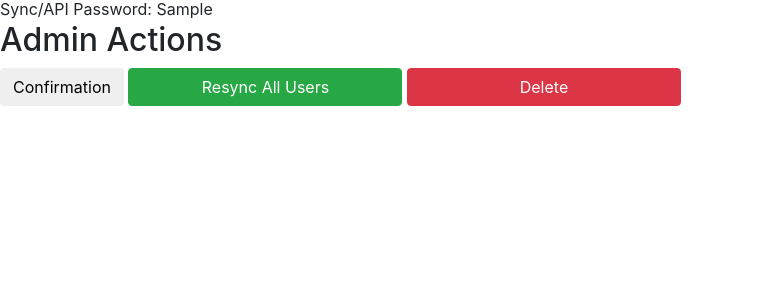
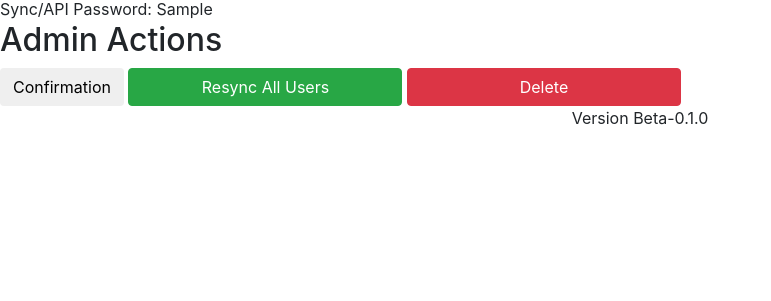
Before and after one commit to graysonhead/MADST, a Flask app: page /admin/org in a window 1280 px wide. Shown: the part 600-901 px from the top of the page, without its empty margins (0-771 px from the left). Run offline with Flask 2, Linux system fonts and the light colour scheme; tables that the repository leaves empty hold one stand-in row (values such as "Sample post"); parts of the project's set-up code (start-up, migrations or seed data) failed here and were passed over; some libraries are stand-ins or nearby versions.

Commit message:
MADST-14 Added version number to bottom of all screens.

```diff
--- a/app/templates/base.html
+++ b/app/templates/base.html
@@ -53,6 +53,7 @@
     <script src="/static/js/popper.js"></script>
     <script src="/static/js/bootstrap.js"></script>
     <script src="/static/js/bootstrap-confirmation.js"></script>
+<div><center>Version {{ version_number }}</center></div>
 <script>
 $('[data-toggle=confirmation]').confirmation({
   rootSelector: '[data-toggle=confirmation]',
--- a/app/views.py
+++ b/app/views.py
@@ -1,5 +1,5 @@
 from flask import render_template, flash, redirect, url_for, request
-from app import app, db, models, g, login_manager, login_user, logout_user, login_required, current_user
+from app import app, db, models, g, login_manager, login_user, logout_user, login_required, current_user, version_number
 from .decorators import required
 from .forms import \
 	LoginForm, \
@@ -108,8 +108,10 @@ def index():
 		friendly_name=friendly_name.title(),
 		user=g.user,
 		form=form,
+		version_number=version_number,
 		title='Home'
 	)
+
 
 @required('Admin')
 @login_required
@@ -144,16 +146,21 @@ def admin_orgs():
 			'admin_orgs.html',
 			title='Organization Admin',
 			form=form,
+			version_number=version_number,
 			orgs=orgs
 		)
+
+
 @required('Admin')
 @login_required
 @app.route('/admin', methods=['GET'])
 def admin():
 	return render_template(
 		'admin.html',
+		version_number=version_number,
 		title='Admin'
 	)
+
 
 @required('Admin')
 @login_required
@@ -257,9 +264,11 @@ def admin_org():
 			title='Organization Admin: {}'.format(org.name.title()),
 			org=org,
 			admin_users=admin_users,
+			version_number=version_number,
 			templates=templates
 		)
 	#End GET block
+
 
 @required('Admin')
 @login_required
@@ -401,6 +410,7 @@ def admin_org_template(**kwargs):
 			template=template,
 			new_sv_form=new_sv_form,
 			mvform=mvform,
+			version_number=version_number,
 			new_mvform=new_mvform
 		)
 
@@ -439,6 +449,7 @@ def login():
 			flash("Incorrect username")
 	return render_template('login.html',
 						   title='Sign In',
+						   version_number=version_number,
 						   form=form)
 
 
@@ -452,7 +463,8 @@ def admin_users():
 		users = get_users()
 		return render_template('admin_users.html',
 						userform=userform,
-						   users=users)
+						version_number=version_number,
+						users=users)
 	# End GET block
 	elif request.method == 'POST':
 		try:
@@ -488,6 +500,7 @@ def admin_user():
 		return render_template('admin_user.html',
 							   form=form,
 							   roles=roles,
+							   version_number=version_number,
 							   user=user)
 	# End GET block
 	# Begin POST block
```
